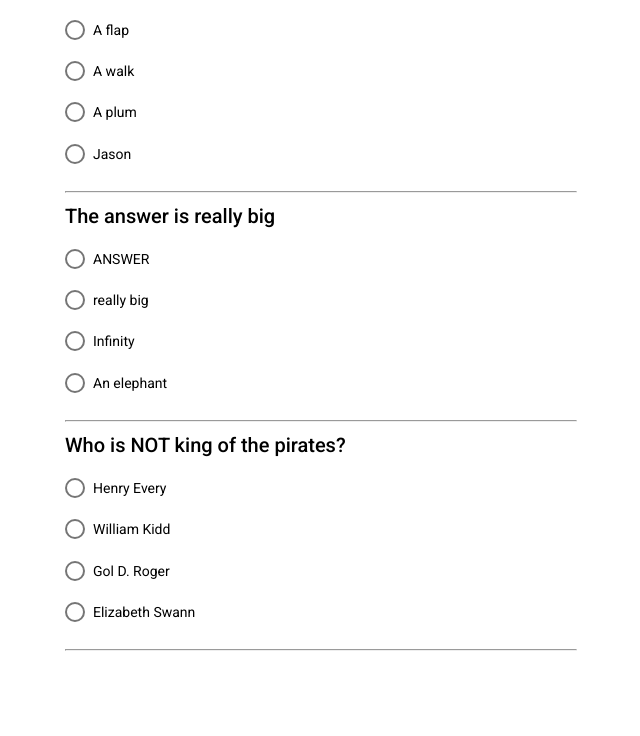
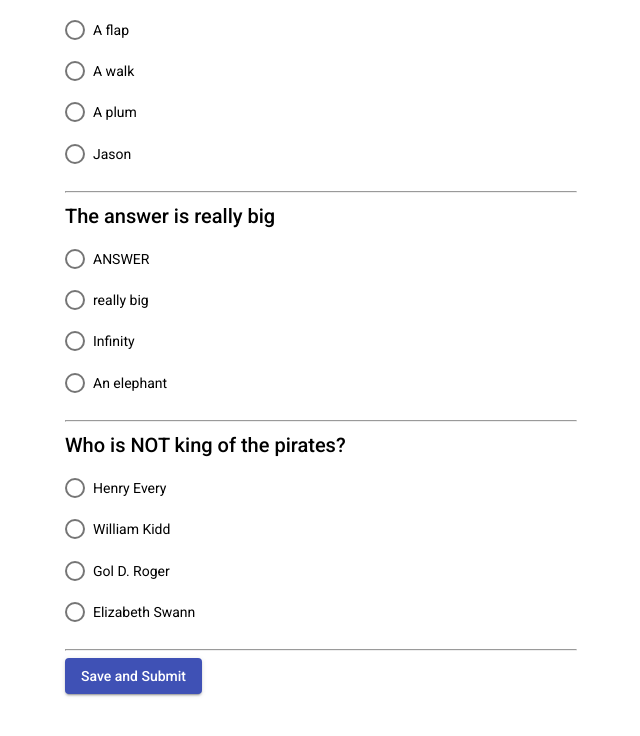
Before and after one commit to MattCumbo99/2058793_Matthew_Mean_Stack, an Angular app in the folder Phase 2/angular-exam/: page / in a window 1280 px wide. Shown: the part 1682-2418 px from the top of the page, without its empty margins (63-703 px from the left). Built offline with nearby package versions, Linux system fonts and the light colour scheme.

Commit message:
Submit function

```diff
--- a/Phase 2/angular-exam/src/app/exam-form/exam-form.component.html
+++ b/Phase 2/angular-exam/src/app/exam-form/exam-form.component.html
@@ -1,6 +1,6 @@
 <div>
     <h1>TCS Angular Final Exam</h1>
-    <form #examRef="ngForm">
+    <form #examRef="ngForm" (ngSubmit)="finishExam(examRef)">
         <div *ngFor="let q of examQuestions">
             <mat-radio-group aria-label="Select an option">
                 <h2>{{q.title}}</h2>
@@ -11,5 +11,6 @@
                 <hr>
             </mat-radio-group>
         </div>
+        <button mat-raised-button type="submit" color="primary">Save and Submit</button>
     </form>
 </div>
--- a/Phase 2/angular-exam/src/app/exam-form/exam-form.component.ts
+++ b/Phase 2/angular-exam/src/app/exam-form/exam-form.component.ts
@@ -1,4 +1,5 @@
 import { Component, OnInit } from '@angular/core';
+import { NgForm } from '@angular/forms';
 
 export interface Question {
   title:string;
@@ -21,6 +22,10 @@ export class ExamFormComponent implements OnInit {
   ngOnInit(): void {
   }
 
+  finishExam(examRef:NgForm): void {
+
+  }
+
   examQuestions:Question[] = [
     {title:"When was the C programming language developed?", ans1:"1966", ans2:"1967", ans3:"1970", ans4:"1971", correctAns:"1970"},
     {title:"Who was the 38th president of the United States?", ans1:"John F. Kennedy", ans2:"Gerald R. Ford", ans3:"George H. W. Bush", ans4:"Jimmy Carter", correctAns:"Gerald R. Ford"},
```
